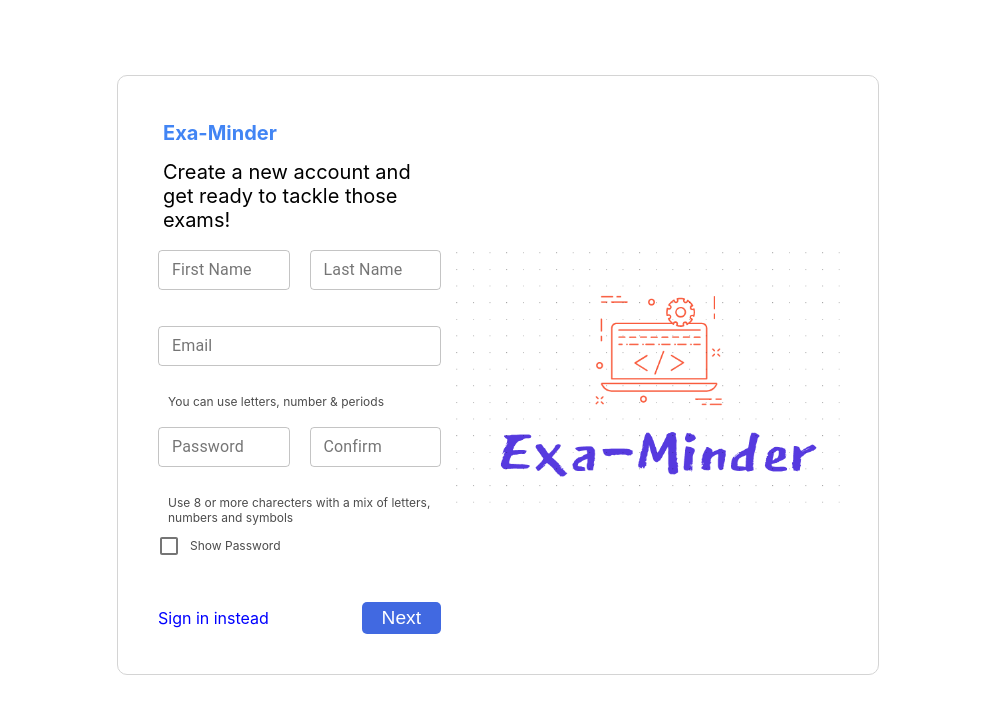
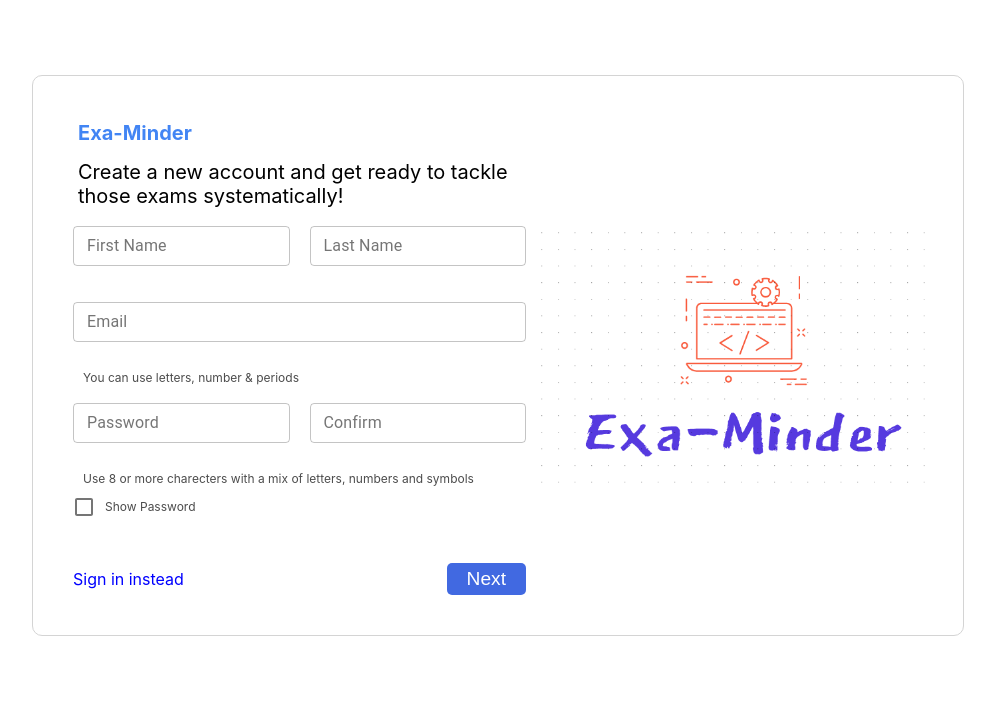
Before and after one commit to soham874/Exa-Minder, a React (Create React App) app in the folder Exa-Minder/: page /registration in a window 1280 px wide. Shown: the top 714 px of the page, without its empty margins (142-1137 px from the left). Built offline with nearby package versions, Linux system fonts and the light colour scheme.

Commit message:
Refactored : Modified code

```diff
--- a/Exa-Minder/src/Pages/Registration/registration.css
+++ b/Exa-Minder/src/Pages/Registration/registration.css
@@ -8,7 +8,7 @@
     margin: auto;
     margin-top: 75px;
     padding: 30px;
-    width: 700px;
+    width: 870px;
     border-radius: 10px;
     display: flex;
     justify-content: space-between;
@@ -28,7 +28,7 @@
 }
 
 .left_container {
-    width: 400px;
+    width: 500px;
 }
 
 .right_container {
@@ -87,7 +87,7 @@ button:hover {
     background-color: lightblue;
 }
 
-@media only screen and (max-width:800px) and (min-width:530px) {
+@media only screen and (max-width:1000px) and (min-width:530px) {
     .formback {
         width: 450px;
     }
--- a/Exa-Minder/src/Pages/Registration/registration.jsx
+++ b/Exa-Minder/src/Pages/Registration/registration.jsx
@@ -111,7 +111,7 @@ export default class registrationForm extends React.Component {
                         <span style={{ color: "#4285F4" }}>Exa-Minder</span>
                         </b>
                     </div>
-                    <div className="independet_text">Create a new account and get ready to tackle those exams!</div>
+                    <div className="independet_text">Create a new account and get ready to tackle those exams systematically!</div>
 
                     <div className="name_field_containers">
                         <TextInput label="First Name" ref={this.state.firstName} parentCallback={this.handleCallback} />
```
Also changed, not shown: 2 other files (tests, documents, lock files or other folders).
